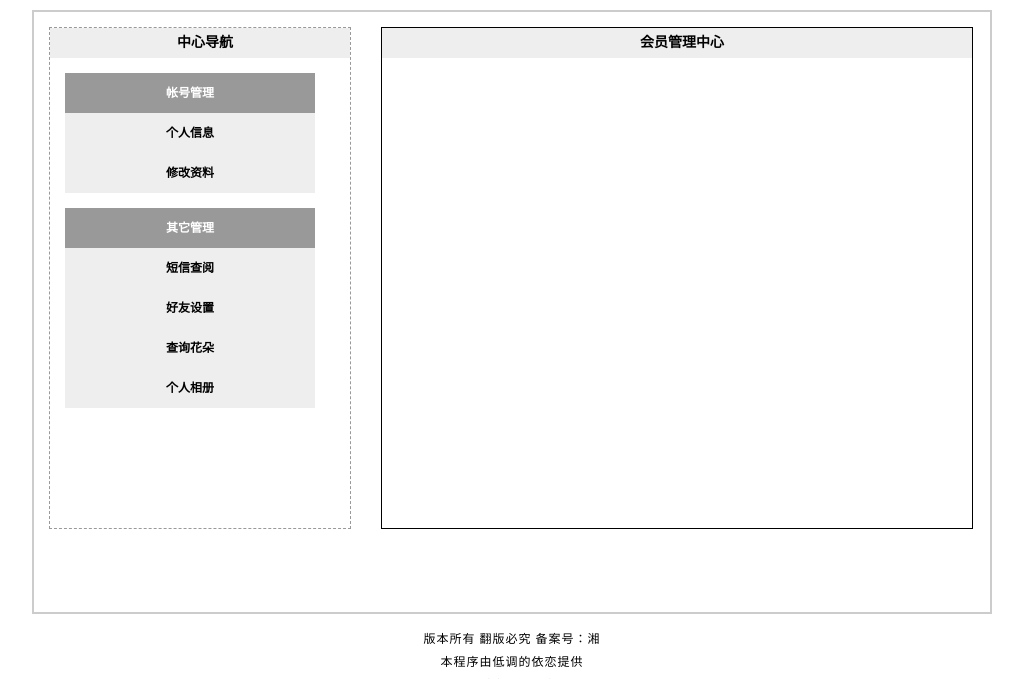
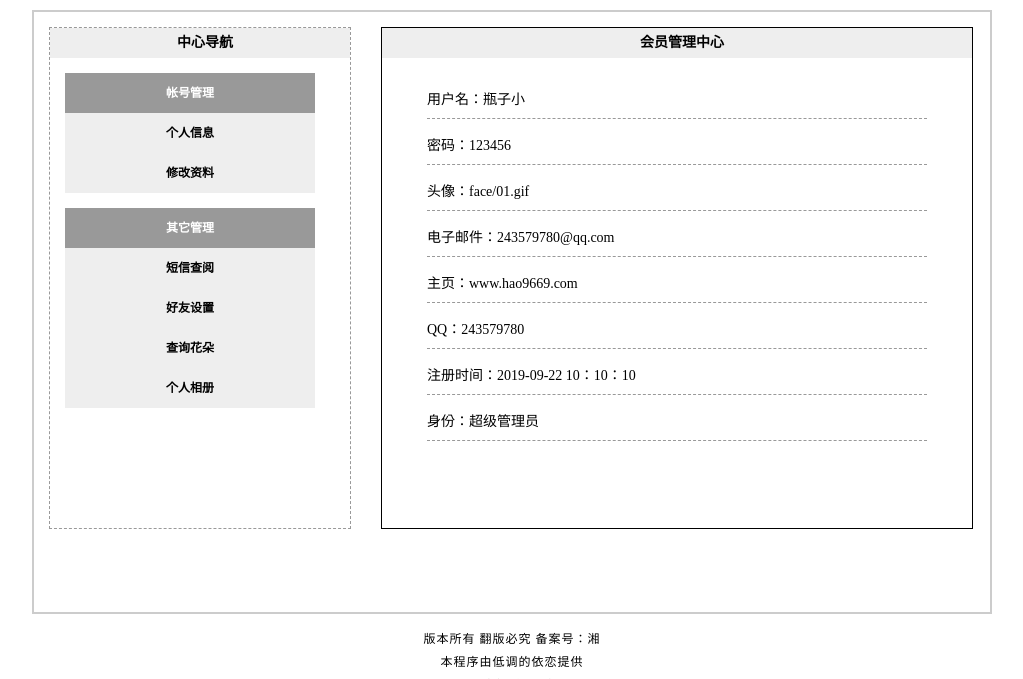
Before and after one commit to pyaoling/php, a PHP site: page /member.php in a window 1280 px wide. Shown: the part 164-843 px from the top of the page, without its empty margins (128-1151 px from the left). Run offline with PHP 8.4, Linux system fonts and the light colour scheme.

Commit message:
提交一次

```diff
--- /dev/null
+++ b/includes/member.inc.php
@@ -0,0 +1,23 @@
+<?php
+// 防止恶意调用
+if(!defined('IN_TG')){
+    exit("非法调用");
+}
+
+?>
+
+<div class="member_sidebar">
+    <h2>中心导航</h2>
+    <dl>
+        <dt>帐号管理</dt>
+        <dd><a href="">个人信息</a></dd>
+        <dd><a href="">修改资料</a></dd>
+    </dl>
+    <dl>
+        <dt>其它管理</dt>
+        <dd><a href="">短信查阅</a></dd>
+        <dd><a href="">好友设置</a></dd>
+        <dd><a href="">查询花朵</a></dd>
+        <dd><a href="">个人相册</a></dd>
+    </dl>
+</div>
--- a/member.php
+++ b/member.php
@@ -6,7 +6,7 @@ define("IN_TG",true);
 define("SCRIPT","member");
 // 引入公共文件
 require dirname(__FILE__).'/includes/common.inc.php';
-
+// 是否正常登录
 
 ?>
 
@@ -17,23 +17,19 @@ require dirname(__FILE__).'/includes/common.inc.php';
 
 
 <div class="member">
-	<div class="member_sidebar">
-		<h2>中心导航</h2>
-		<dl>
-			<dt>帐号管理</dt>
-			<dd><a href="">个人信息</a></dd>
-			<dd><a href="">修改资料</a></dd>
-		</dl>
-		<dl>
-			<dt>其它管理</dt>
-			<dd><a href="">短信查阅</a></dd>
-			<dd><a href="">好友设置</a></dd>
-			<dd><a href="">查询花朵</a></dd>
-			<dd><a href="">个人相册</a></dd>
-		</dl>
-	</div>
+	<?php require ROOT_PATH."includes/member.inc.php";?>
 	<div class="member_main">
 		<h2>会员管理中心</h2>
+		<dl>
+			<dd>用户名：瓶子小</dd>
+			<dd>密码：123456</dd>
+			<dd>头像：face/01.gif</dd>
+			<dd>电子邮件：243579780@qq.com</dd>
+			<dd>主页：www.hao9669.com</dd>
+			<dd>QQ：243579780</dd>
+			<dd>注册时间：2019-09-22 10：10：10</dd>
+			<dd>身份：超级管理员</dd>
+		</dl>
 	</div>
 </div>
 
--- a/styles/1/member.css
+++ b/styles/1/member.css
@@ -47,3 +47,14 @@
 	border:1px solid black;
 	float:left;
 }
+.member .member_main dl{
+	width:500px;
+	margin:15px auto;
+	font-size:14px;
+}
+.member .member_main dl dd{
+	border-bottom:1px dashed #999;
+	height:15px;
+	padding:15px 0;
+	width:100%;
+}
```
